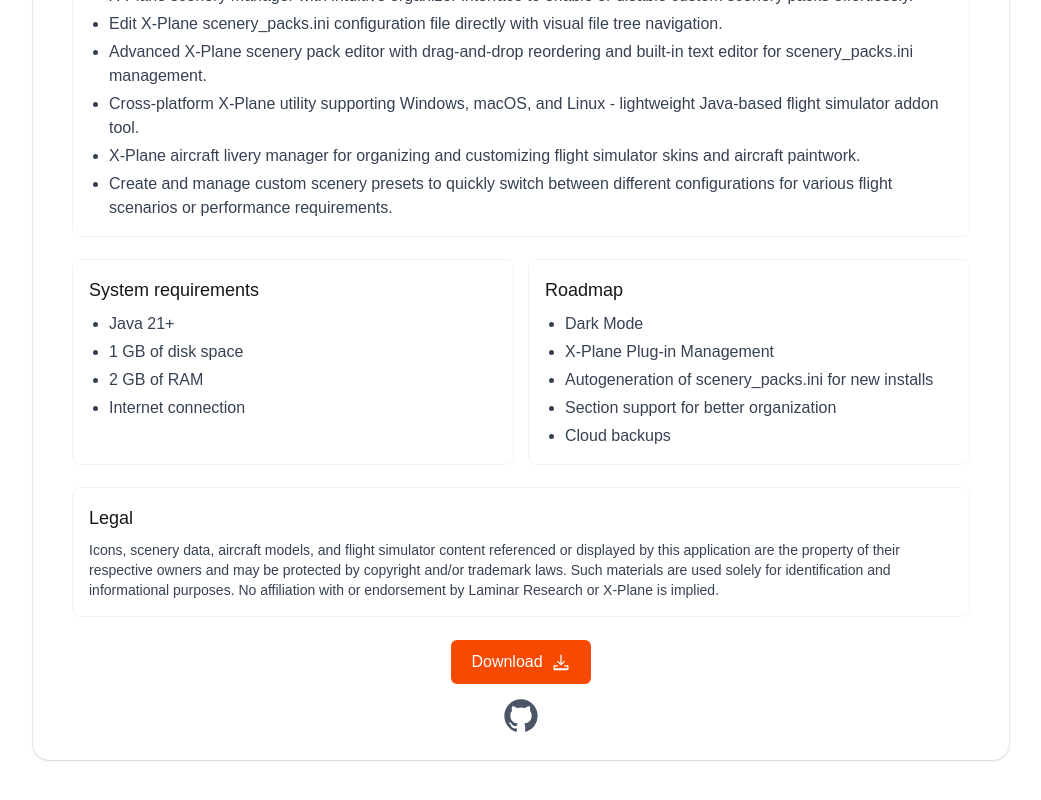
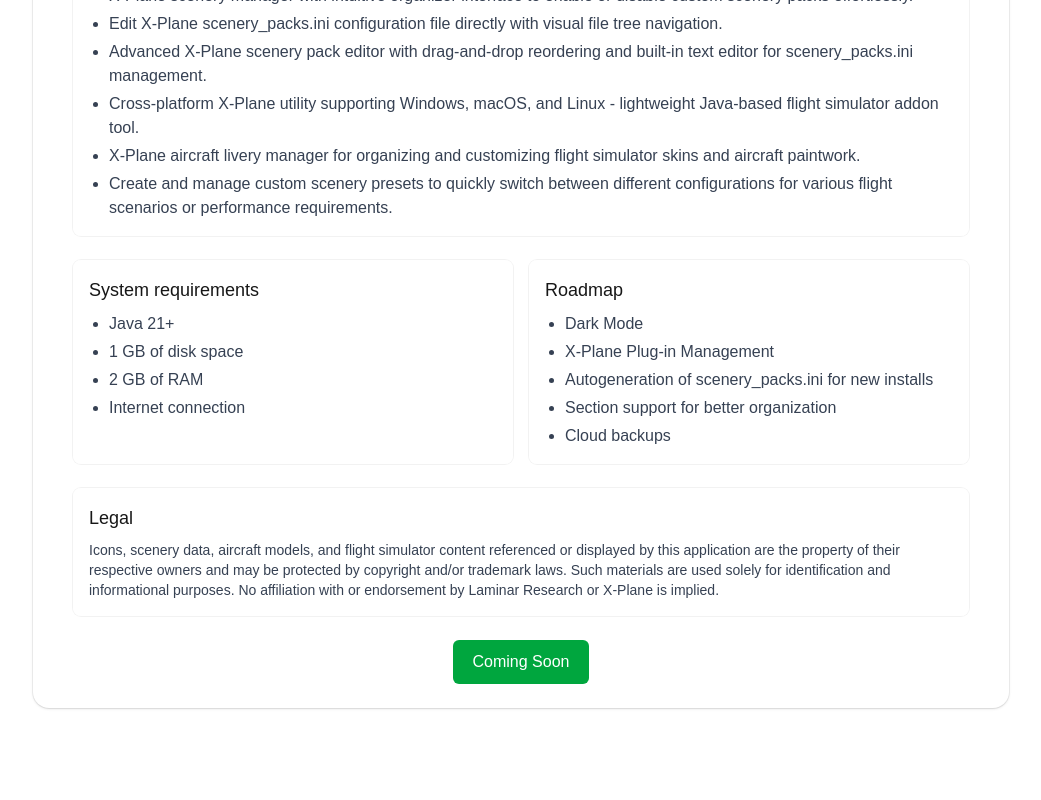
Before and after one commit to cww2697/canyonwolf-web, a Next.js app: page /projects/terravista in a window 1280 px wide. Shown: the part 936-1736 px from the top of the page, without its empty margins (119-1160 px from the left). After the commit the page ends 1708 px from the top, so only its background shows below. Built offline with nearby package versions, Linux system fonts and the light colour scheme.

Commit message:
Update TerraVista page: rename component, switch status to "Coming Soon," remove GitHub links, and adjust button styles

```diff
--- a/src/app/projects/terravista/page.tsx
+++ b/src/app/projects/terravista/page.tsx
@@ -3,7 +3,7 @@
 import { Carousel } from "react-responsive-carousel";
 import "react-responsive-carousel/lib/styles/carousel.min.css";
 
-export default function SparkLauncherPage() {
+export default function TerraVistaPage() {
   const images = [
       "/img/TerraVista/scenery.png",
       "/img/TerraVista/aircraft.png",
@@ -15,7 +15,7 @@
         <header className="space-y-2">
             <div className="flex items-center gap-2">
                 <h1 className="text-2xl sm:text-3xl font-semibold">TerraVista</h1>
-                <span className="px-2 py-0.5 text-xs font-medium text-white bg-green-500 rounded">Early Access</span>
+                <span className="px-2 py-0.5 text-xs font-medium text-white bg-green-500 rounded">Coming Soon</span>
             </div>
             <p className="text-gray-600 dark:text-gray-300">
                 TerraVista is a powerful X-Plane addon manager and organizer designed to simplify managing complex
@@ -115,30 +115,28 @@
 
           <div className="flex flex-col items-center gap-3">
               <a
-                  href="https://github.com/Canyon-Wolf/TerraVista/releases"
                   target="_blank"
                   rel="noopener noreferrer"
-                  className="inline-flex items-center gap-2 px-5 py-2.5 rounded-md bg-orange-600 text-white hover:bg-orange-500 transition-colors"
+                  className="inline-flex items-center gap-2 px-5 py-2.5 rounded-md bg-green-600 text-white hover:bg-green-500 transition-colors"
               >
-                  <span>Download</span>
-                  <svg xmlns="http://www.w3.org/2000/svg" viewBox="0 0 24 24" fill="currentColor" className="w-5 h-5">
-                      <path fillRule="evenodd" d="M3 16.5a.75.75 0 01.75-.75h3.9a.75.75 0 010 1.5H4.5v2.25h15V17.25h-3.15a.75.75 0 010-1.5h3.9a.75.75 0 01.75.75v3.75A1.5 1.5 0 0119.5 21.75h-15A1.5 1.5 0 013 20.25V16.5z" clipRule="evenodd" />
-                      <path fillRule="evenodd" d="M12 3a.75.75 0 01.75.75v9.69l2.72-2.72a.75.75 0 111.06 1.06l-4 4a.75.75 0 01-1.06 0l-4-4a.75.75 0 111.06-1.06l2.72 2.72V3.75A.75.75 0 0112 3z" clipRule="evenodd" />
-                  </svg>
+                  <span>Coming Soon</span>
+                  {/*<svg xmlns="http://www.w3.org/2000/svg" viewBox="0 0 24 24" fill="currentColor" className="w-5 h-5">*/}
+                  {/*    <path fillRule="evenodd" d="M3 16.5a.75.75 0 01.75-.75h3.9a.75.75 0 010 1.5H4.5v2.25h15V17.25h-3.15a.75.75 0 010-1.5h3.9a.75.75 0 01.75.75v3.75A1.5 1.5 0 0119.5 21.75h-15A1.5 1.5 0 013 20.25V16.5z" clipRule="evenodd" />*/}
+                  {/*    <path fillRule="evenodd" d="M12 3a.75.75 0 01.75.75v9.69l2.72-2.72a.75.75 0 111.06 1.06l-4 4a.75.75 0 01-1.06 0l-4-4a.75.75 0 111.06-1.06l2.72 2.72V3.75A.75.75 0 0112 3z" clipRule="evenodd" />*/}
+                  {/*</svg>*/}
               </a>
 
-              <a
-                  href="https://github.com/Canyon-Wolf/TerraVista"
-                  target="_blank"
-                  rel="noopener noreferrer"
-                  className="text-gray-600 hover:text-gray-800 dark:text-gray-400 dark:hover:text-gray-200 inline-flex"
-                  aria-label="View TerraVista on GitHub"
-                  title="View on GitHub"
-              >
-                  <svg className="w-10 h-10" fill="currentColor" viewBox=" 0 0 24 24" aria-hidden="true">
-                      <path fillRule="evenodd" d="M12 2C6.477 2 2 6.484 2 12.017c0 4.425 2.865 8.18 6.839 9.504.5.092.682-.217.682-.483 0-.237-.008-.868-.013-1.703-2.782.605-3.369-1.343-3.369-1.343-.454-1.158-1.11-1.466-1.11-1.466-.908-.62.069-.608.069-.608 1.003.07 1.531 1.032 1.531 1.032.892 1.53 2.341 1.088 2.91.832.092-.647.35-1.088.636-1.338-2.22-.253-4.555-1.113-4.555-4.951 0-1.093.39-1.988 1.029-2.688-.103-.253-.446-1.272.098-2.65 0 0 .84-.27 2.75 1.026A9.564 9.564 0 0112 6.844c.85.004 1.705.115 2.504.337 1.909-1.296 2.747-1.027 2.747-1.027.546 1.379.202 2.398.1 2.651.64.7 1.028 1.595 1.028 2.688 0 3.848-2.339 4.695-4.566 4.943.359.309.678.92.678 1.855 0 1.338-.012 2.419-.012 2.747 0 .268.18.58.688.482A10.019 10.019 0 0022 12.017C22 6.484 17.522 2 12 2z" clipRule="evenodd"/>
-                  </svg>
-              </a>
+              {/*<a*/}
+              {/*    target="_blank"*/}
+              {/*    rel="noopener noreferrer"*/}
+              {/*    className="text-gray-600 hover:text-gray-800 dark:text-gray-400 dark:hover:text-gray-200 inline-flex"*/}
+              {/*    aria-label="View TerraVista on GitHub"*/}
+              {/*    title="View on GitHub"*/}
+              {/*>*/}
+              {/*    <svg className="w-10 h-10" fill="currentColor" viewBox=" 0 0 24 24" aria-hidden="true">*/}
+              {/*        <path fillRule="evenodd" d="M12 2C6.477 2 2 6.484 2 12.017c0 4.425 2.865 8.18 6.839 9.504.5.092.682-.217.682-.483 0-.237-.008-.868-.013-1.703-2.782.605-3.369-1.343-3.369-1.343-.454-1.158-1.11-1.466-1.11-1.466-.908-.62.069-.608.069-.608 1.003.07 1.531 1.032 1.531 1.032.892 1.53 2.341 1.088 2.91.832.092-.647.35-1.088.636-1.338-2.22-.253-4.555-1.113-4.555-4.951 0-1.093.39-1.988 1.029-2.688-.103-.253-.446-1.272.098-2.65 0 0 .84-.27 2.75 1.026A9.564 9.564 0 0112 6.844c.85.004 1.705.115 2.504.337 1.909-1.296 2.747-1.027 2.747-1.027.546 1.379.202 2.398.1 2.651.64.7 1.028 1.595 1.028 2.688 0 3.848-2.339 4.695-4.566 4.943.359.309.678.92.678 1.855 0 1.338-.012 2.419-.012 2.747 0 .268.18.58.688.482A10.019 10.019 0 0022 12.017C22 6.484 17.522 2 12 2z" clipRule="evenodd"/>*/}
+              {/*    </svg>*/}
+              {/*</a>*/}
           </div>
       </div>
     </main>
--- a/src/components/TopNav.tsx
+++ b/src/components/TopNav.tsx
@@ -78,7 +78,7 @@
                           onClick={() => setOpen(false)}
                       >
                         TerraVista <span
-                          className="ml-2 inline-flex items-center rounded-md bg-green-50 dark:bg-green-400/10 px-2 py-1 text-xs font-medium text-green-700 dark:text-green-400 ring-1 ring-inset ring-green-600/10 dark:ring-green-400/20">Early Access</span>
+                          className="ml-2 inline-flex items-center rounded-md bg-green-50 dark:bg-green-400/10 px-2 py-1 text-xs font-medium text-green-700 dark:text-green-400 ring-1 ring-inset ring-green-600/10 dark:ring-green-400/20">COMING SOON</span>
                       </Link>
                     </li>
                   </ul>
```
